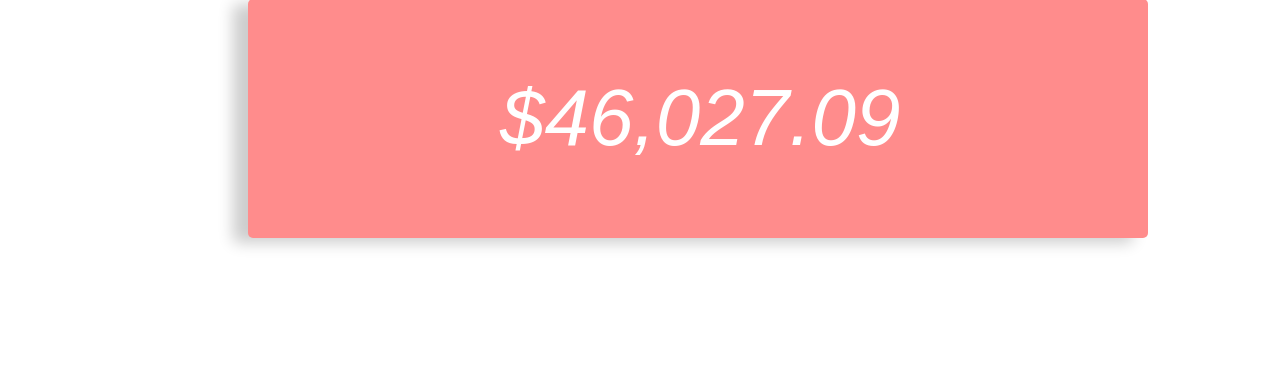
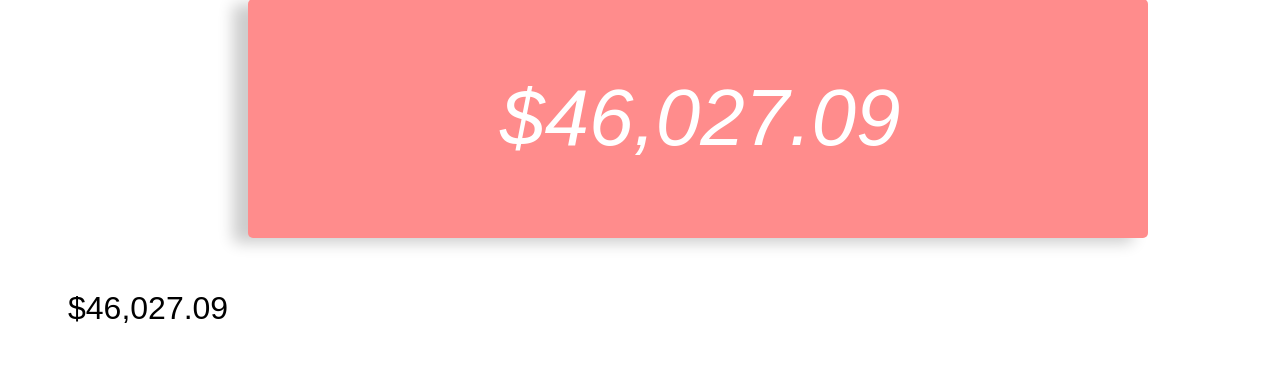
Before and after one commit to SU-CS-321-Fall-2023/SavingsJournal2.0, a Flask app: page /total_savings/ in a window 1280 px wide. Shown: the part 279-661 px from the top of the page. Run offline with Flask 3, Linux system fonts and the light colour scheme.

Commit message:
added motivational speech

```diff
--- a/supersaver/static/styles.css
+++ b/supersaver/static/styles.css
@@ -190,3 +190,6 @@ position: relative;  /* This allows manual positioning */
     font-style: italic;
     font-weight: 100;
 }
+.motivationalSpeech{
+
+}
--- a/supersaver/templates/total_savings.html
+++ b/supersaver/templates/total_savings.html
@@ -26,6 +26,7 @@
         <div class = "totalSavingsBg">
         <h1 class="totalNumbers">$46,027.09</h1>
     </div>
+    <p class="motivationalSpeech">$46,027.09</p>
 
     </div>
 </div>
```
